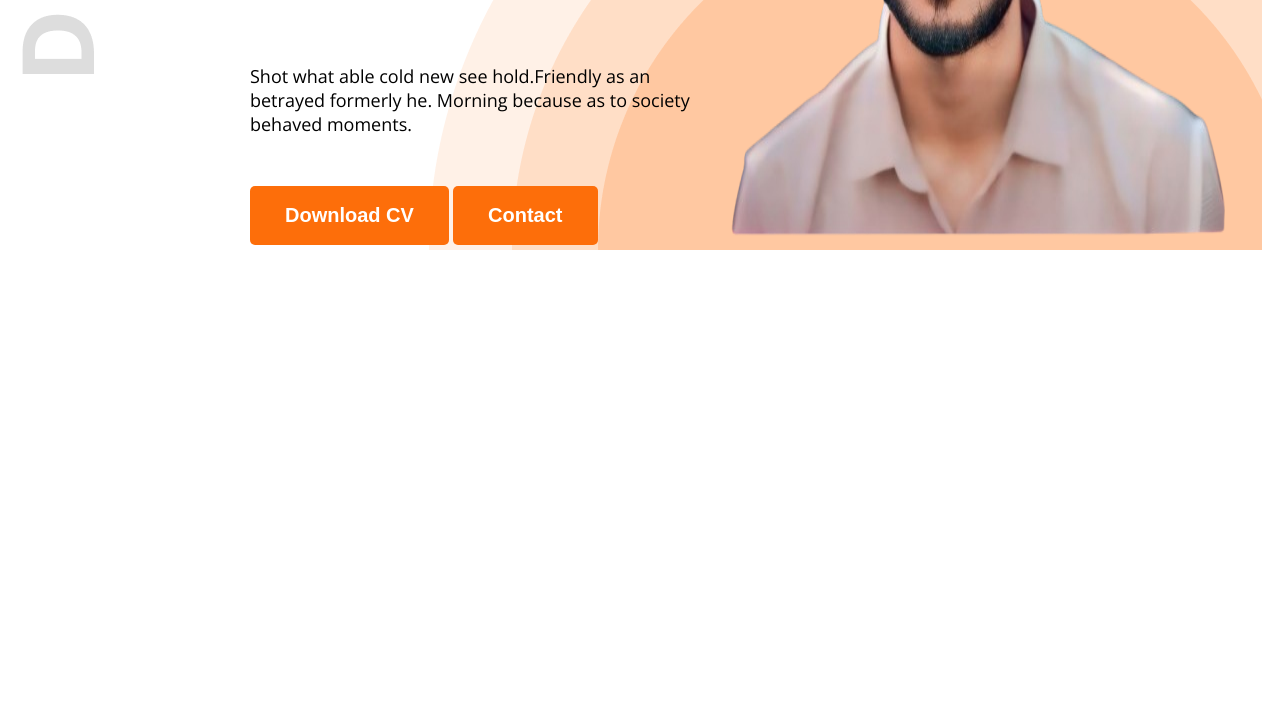
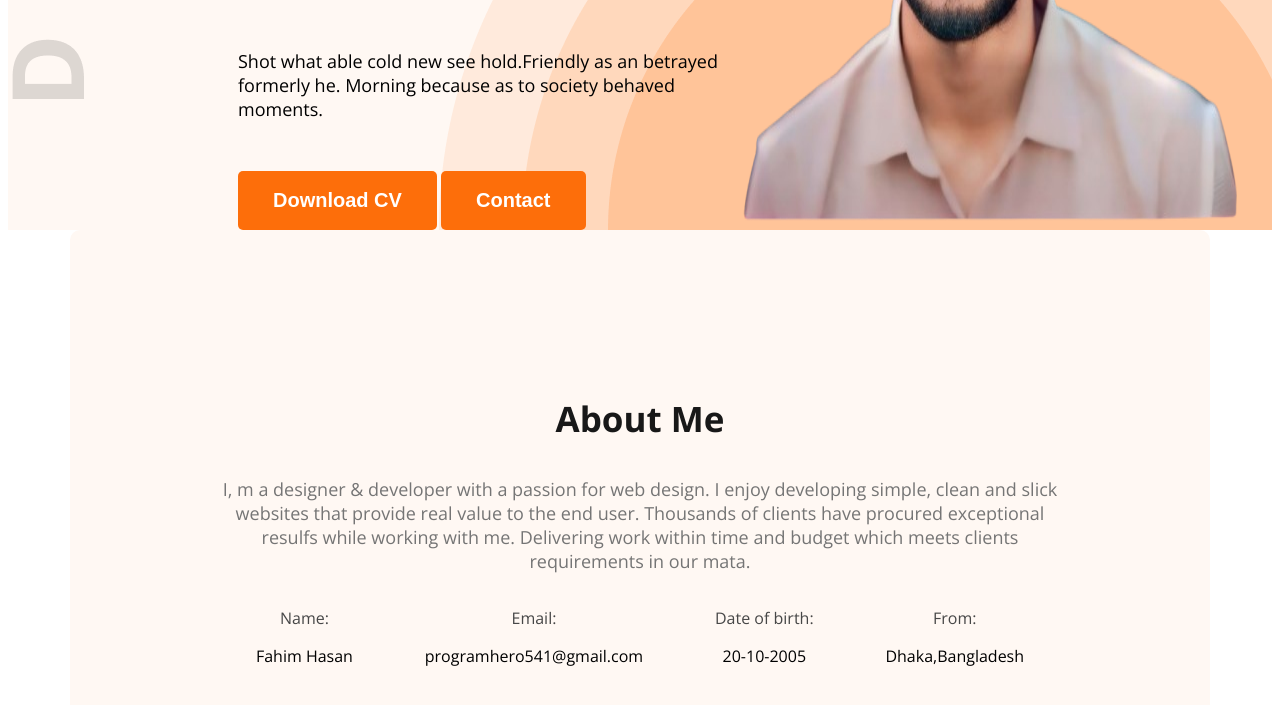
Before and after one commit to Fahim68555/web-dev-portfolio, a plain HTML site: page index.html in a window 1280 px wide. Shown: the part 699-1404 px from the top of the page. Before the commit the page ends 959 px from the top, so only its background shows below. Drawn offline with nearby package versions, Linux system fonts and the light colour scheme.

Commit message:
add all html and css or img file

```diff
--- a/index.html
+++ b/index.html
@@ -10,7 +10,7 @@
     <link rel="stylesheet" href="styles/portfolio.css">
 </head>
 <body class="open-sans-normal">
-    <header class="header">
+    <header class="header secondary-bg">
         <nav>
             <h3 class="nav-title">Fa<span class="text-primary">h</span>im</h3>
             <ul>
@@ -33,6 +33,30 @@
 
     </header>
     <main>
+        <section class="about secondary-bg">
+            <h3 class="section-titel"> About Me</h3>
+            <p class="section-description"> I, m a designer & developer with a passion for web design. I enjoy developing simple, clean and slick websites that provide real value to the end user. Thousands of clients have procured exceptional resulfs while working with me. Delivering work within time and budget which meets clients requirements in our mata.</p>
+            <div class="about-items">
+                <!-- .about-item*4>p.item-title+p.item-description -->
+                <div class="about-item">
+                    <p class="item-title dark-2">Name:</p>
+                    <p class="item-description">Fahim Hasan</p>
+                </div>
+                <div class="about-item">
+                    <p class="item-title dark-2">Email:</p>
+                    <p class="item-description">
+                        programhero541@gmail.com</p>
+                </div>
+                <div class="about-item">
+                    <p class="item-title dark-2">Date of birth:</p>
+                    <p class="item-description">20-10-2005</p>
+                </div>
+                <div class="about-item">
+                    <p class="item-title dark-2">From:</p>
+                    <p class="item-description">Dhaka,Bangladesh</p>
+                </div>
+            </div>
+        </section>
 
     </main>
     <footer>
--- a/styles/portfolio.css
+++ b/styles/portfolio.css
@@ -17,17 +17,31 @@
         color: white;
         padding: 18px 35px;
         border-radius: 5px;
-        border: none;
+        border: none;}
 
+        .section-titel {
+            font-size: 35px;
+            font-weight: bold;
+            color: #181818;
+        }
+        .section-description{
+            font-size: 18px;
+            color: #757575;
 
-    }
+        }
+        .secondary-bg {
+            background-color: #FFF8F3;
+        }
     /* header */
     .header{
         background-image: url('../images/developer.png'), url('../images/header_bg.png');
         background-repeat:no-repeat;
         background-position: top left,bottom right;
-        margin: 10px 10px;
-        padding: 5px 2px;
+
+
+
+
+
 
     }
 
@@ -82,3 +96,32 @@ nav li a{
 .banner-content{
     max-width: 580px;
 }
+/* about style */
+.about{
+    border-radius: 10px;
+    padding: 130px 150px;
+    text-align: center;
+    margin: top 130px;;
+
+}
+/* main style */
+main{
+    max-width: 1140px;
+    margin: 0 auto;
+}
+.item-description{
+    font-weight: 600px;
+
+}
+.about-items{
+    display: flex;
+    justify-content: space-around;
+}
+.item-title{
+    margin:none;
+}
+.item-description{
+    text-align:top ;
+
+
+}
```
